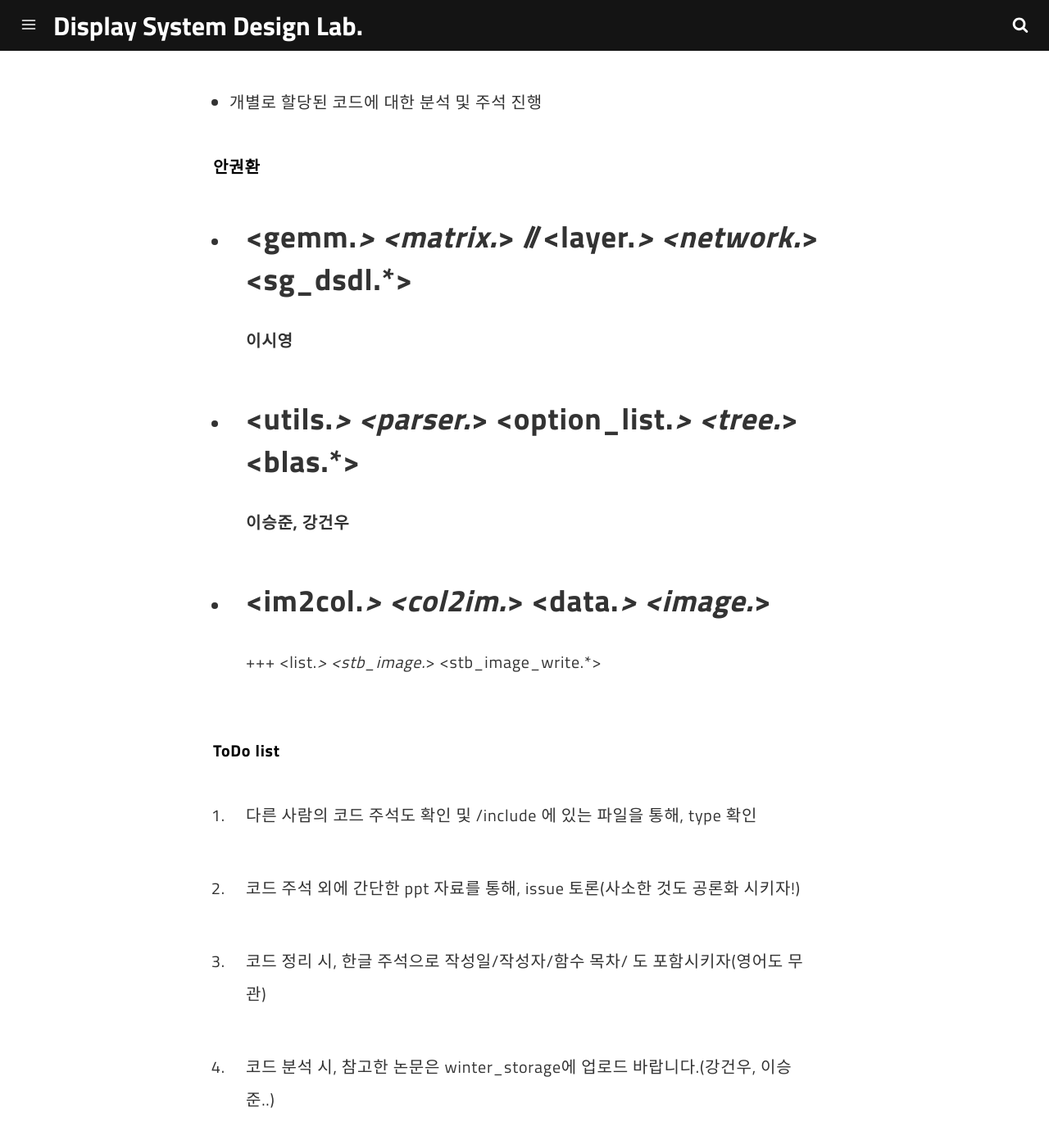
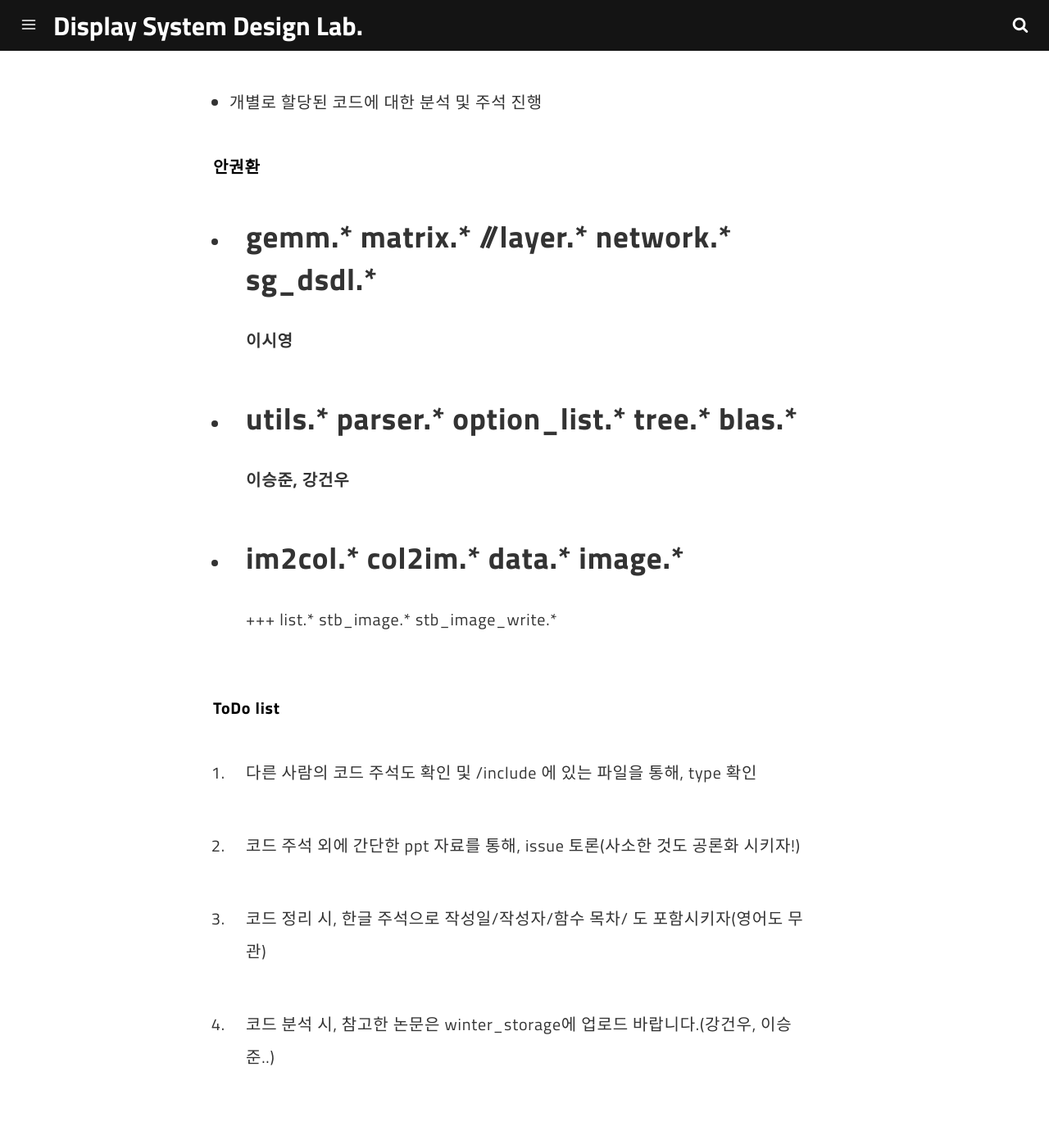
Before and after one commit to DSDL-DeepNetwork/DSDL-DeepNetwork.github.io, a Jekyll site: the page built from _posts/2018-01-16-week2.md, in a window 1280 px wide and 1400 px high, scrolled down 732 px. Shown: the top 1391 px of the window at 82% size. Built offline with Jekyll 4.4.1, drawn with Linux system fonts in a browser that asks for light colours; comment, search, counter and statistics services are not loaded.

Commit message:
week2_code_analysis

```diff
--- a/_posts/2018-01-16-week2.md
+++ b/_posts/2018-01-16-week2.md
@@ -19,15 +19,15 @@ DSDL, Sogang University
 - 개별로 할당된 코드에 대한 분석 및 주석 진행
 
 #### 안권환
-- <gemm.*>  <matrix.*> //<layer.*> <network.*> <sg_dsdl.*>
+- gemm.*  matrix.* //layer.* network.* sg_dsdl.*
 -----------------------------------------------------
 #### 이시영
-- <utils.*> <parser.*> <option_list.*> <tree.*> <blas.*>
+- utils.* parser.* option_list.* tree.* blas.*
 ---------------------------------------------------
 #### 이승준, 강건우
-- <im2col.*> <col2im.*> <data.*> <image.*>
+- im2col.* col2im.* data.* image.*
 -----------------------------------------------
-+++ <list.*> <stb_image.*> <stb_image_write.*>
++++ list.* stb_image.* stb_image_write.*
 
 
 #### ToDo list
```
